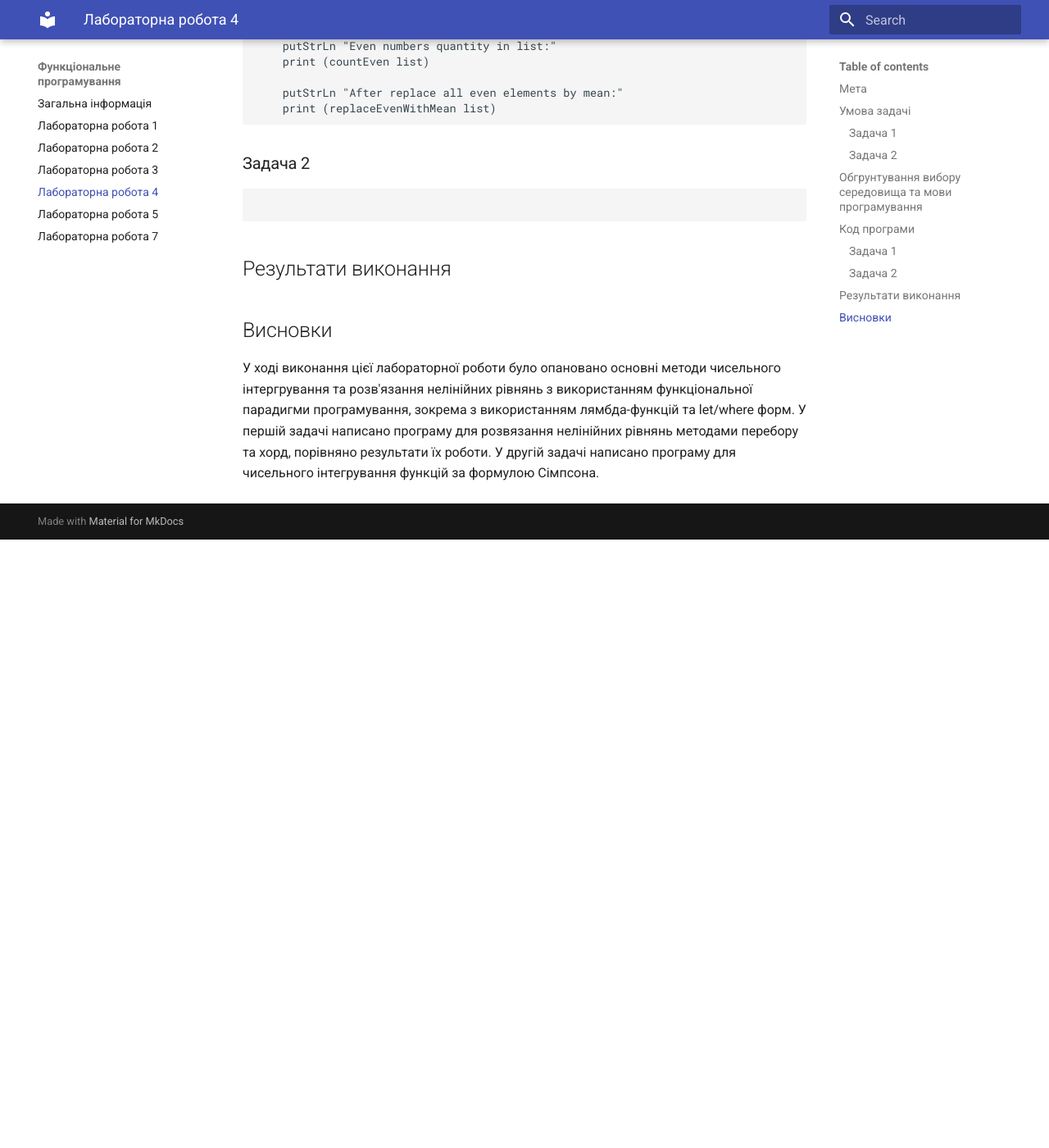
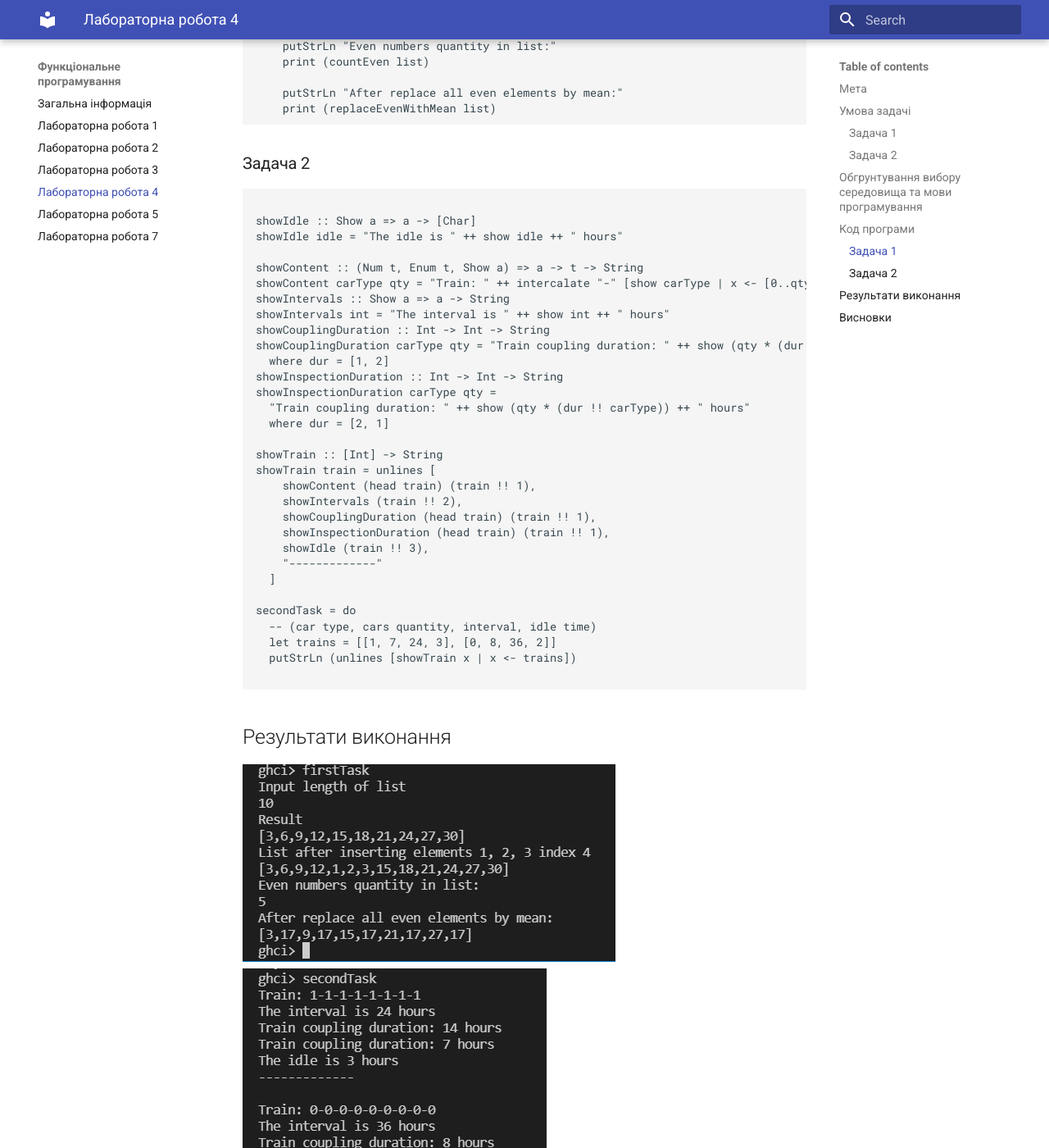
Before and after one commit to VadymBerezdetskyi/fp-reports, an MkDocs documentation site: the page built from docs/lab_4.md, in a window 1280 px wide and 1400 px high, scrolled down 2053 px. Shown: the whole window at 82% size. Built offline with MkDocs 1.6.1 and Material for MkDocs 9.7.7, drawn with Linux system fonts in a browser that asks for light colours; before the commit the page ends 2711 px from its top, so only the background shows below that; some of the changed text lies outside the part shown.

Commit message:
lab 4 task 2

````diff
--- a/docs/lab_4.md
+++ b/docs/lab_4.md
@@ -81,13 +81,42 @@ firstTask = do
 ### Задача 2
 ```
 
+showIdle :: Show a => a -> [Char]
+showIdle idle = "The idle is " ++ show idle ++ " hours"
+
+showContent :: (Num t, Enum t, Show a) => a -> t -> String
+showContent carType qty = "Train: " ++ intercalate "-" [show carType | x <- [0..qty]]
+showIntervals :: Show a => a -> String
+showIntervals int = "The interval is " ++ show int ++ " hours"
+showCouplingDuration :: Int -> Int -> String
+showCouplingDuration carType qty = "Train coupling duration: " ++ show (qty * (dur !! carType)) ++ " hours"
+  where dur = [1, 2]
+showInspectionDuration :: Int -> Int -> String
+showInspectionDuration carType qty =
+  "Train coupling duration: " ++ show (qty * (dur !! carType)) ++ " hours"
+  where dur = [2, 1]
+
+showTrain :: [Int] -> String
+showTrain train = unlines [
+    showContent (head train) (train !! 1),
+    showIntervals (train !! 2),
+    showCouplingDuration (head train) (train !! 1),
+    showInspectionDuration (head train) (train !! 1),
+    showIdle (train !! 3),
+    "-------------"
+  ]
+
+secondTask = do
+  -- (car type, cars quantity, interval, idle time)
+  let trains = [[1, 7, 24, 3], [0, 8, 36, 2]]
+  putStrLn (unlines [showTrain x | x <- trains])
+
 ```
 
 ## Результати виконання
-
+![Lab 4 Results](img/lab_4/lab_4_task_1_results.png)
+![Lab 4 Results](img/lab_4/lab_4_task_2_results.png)
 
 ## Висновки
 
-У ході виконання цієї лабораторної роботи було опановано основні методи чисельного інтергрування та розв'язання нелінійних рівнянь з використанням функціональної парадигми програмування, зокрема з використанням лямбда-функцій та let/where форм.
-У першій задачі написано програму для розвязання нелінійних рівнянь методами перебору та хорд, порівняно результати їх роботи.
-У другій задачі написано програму для чисельного інтегрування функцій за формулою Сімпсона.
+У ході виконання цієї лабораторної роботи було опановано теоретичні основи використання списків функціональними мовами та розробити програми обробки списків.
````
Also changed, not shown: docs/img/lab_4/lab_4_task_1_results.png (added), docs/img/lab_4/lab_4_task_2_results.png (added), 4 other files.
